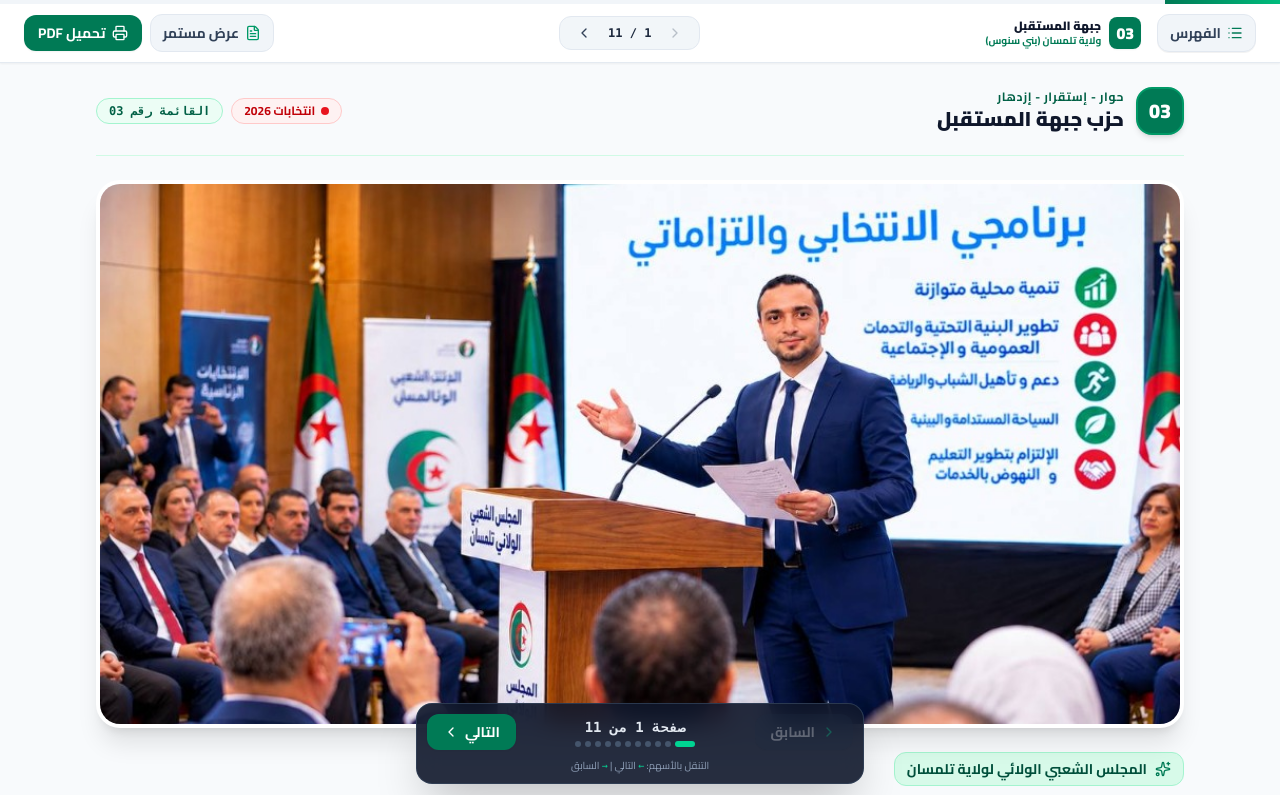
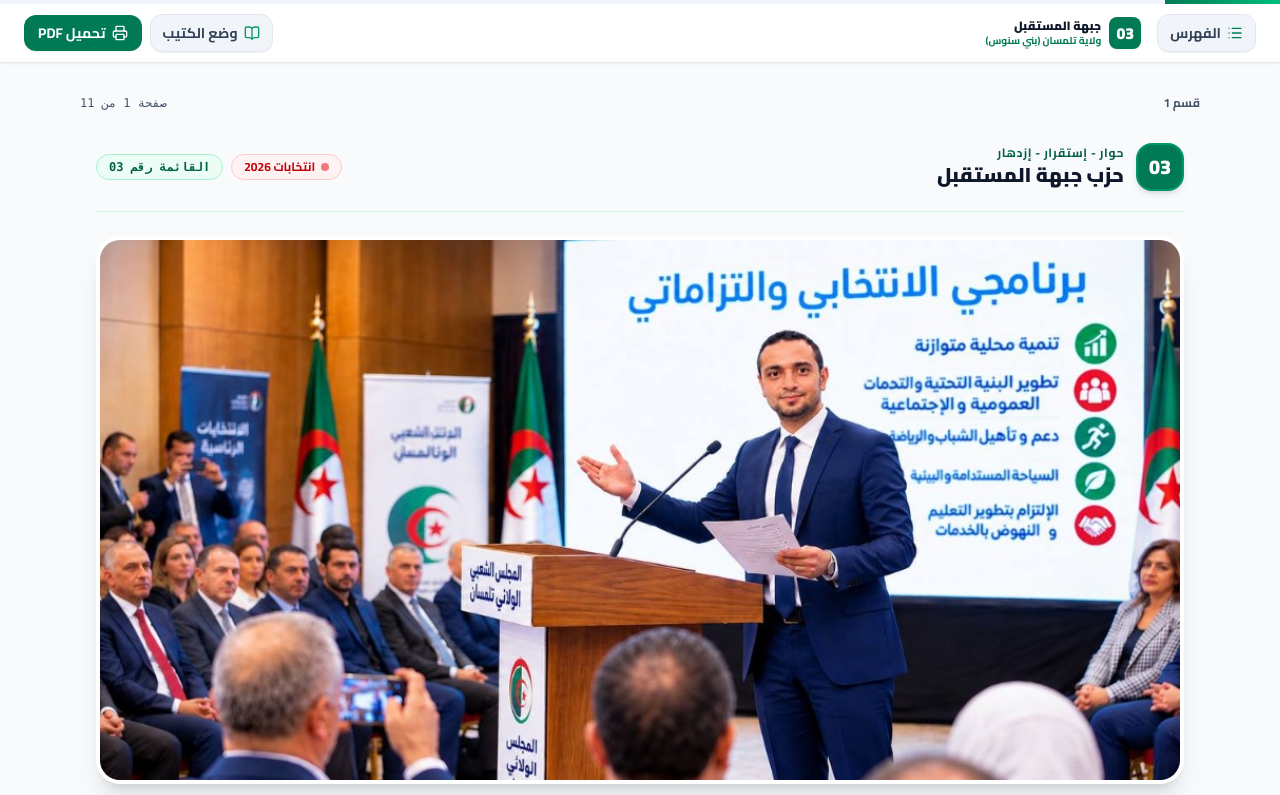
Before and after one commit to younes-coding/vote, a React (Vite) app: page / in a window 1280 px wide. Shown: the top 795 px of the page. Built offline with nearby package versions, Linux system fonts and the light colour scheme.

Commit message:
Set continuous mode as default reading view with seamless booklet toggle

```diff
--- a/src/App.tsx
+++ b/src/App.tsx
@@ -14,7 +14,7 @@ import { CommitmentIndexPage } from './components/CommitmentIndexPage';
 
 export function App() {
   const [currentPage, setCurrentPage] = useState<number>(0);
-  const [readingMode, setReadingMode] = useState<'flipbook' | 'continuous'>('flipbook');
+  const [readingMode, setReadingMode] = useState<'flipbook' | 'continuous'>('continuous');
   const [isTocOpen, setIsTocOpen] = useState<boolean>(false);
   const [modalImage, setModalImage] = useState<{
     isOpen: boolean;
@@ -29,6 +29,33 @@ export function App() {
   const totalPages = 11;
   const touchStartX = useRef<number | null>(null);
   const touchStartY = useRef<number | null>(null);
+
+  // Sync current section with scroll position in continuous mode
+  useEffect(() => {
+    if (readingMode !== 'continuous') return;
+
+    const observer = new IntersectionObserver(
+      (entries) => {
+        entries.forEach((entry) => {
+          if (entry.isIntersecting) {
+            const pageIndex = Number(entry.target.getAttribute('data-page-index'));
+            if (!isNaN(pageIndex)) {
+              setCurrentPage(pageIndex);
+            }
+          }
+        });
+      },
+      {
+        threshold: 0.15,
+        rootMargin: '-10% 0px -60% 0px',
+      }
+    );
+
+    const sections = document.querySelectorAll('[data-page-index]');
+    sections.forEach((sec) => observer.observe(sec));
+
+    return () => observer.disconnect();
+  }, [readingMode]);
 
   // Navigate to next page
   const handleNextPage = () => {
@@ -181,9 +208,22 @@ export function App() {
         currentPage={currentPage}
         totalPages={totalPages}
         readingMode={readingMode}
-        onToggleReadingMode={() =>
-          setReadingMode((prev) => (prev === 'flipbook' ? 'continuous' : 'flipbook'))
-        }
+        onToggleReadingMode={() => {
+          setReadingMode((prev) => {
+            const nextMode = prev === 'flipbook' ? 'continuous' : 'flipbook';
+            if (nextMode === 'continuous') {
+              setTimeout(() => {
+                const element = document.getElementById(`section-page-${currentPage}`);
+                if (element) {
+                  element.scrollIntoView({ behavior: 'smooth' });
+                }
+              }, 60);
+            } else {
+              window.scrollTo({ top: 0, behavior: 'smooth' });
+            }
+            return nextMode;
+          });
+        }}
         onOpenToc={() => setIsTocOpen(true)}
         onPrevPage={handlePrevPage}
         onNextPage={handleNextPage}
@@ -211,7 +251,8 @@ export function App() {
               <div
                 key={idx}
                 id={`section-page-${idx}`}
-                className="relative pb-12 border-b border-slate-200/80 last:border-b-0 print-page-break"
+                data-page-index={idx}
+                className="relative pb-12 border-b border-slate-200/80 last:border-b-0 print-page-break scroll-mt-20"
               >
                 {/* شارة رقم الصفحة في العرض المستمر */}
                 <div className="max-w-6xl mx-auto px-4 mb-2 flex items-center justify-between text-xs text-slate-600 no-print">
--- a/src/components/Navbar.tsx
+++ b/src/components/Navbar.tsx
@@ -102,22 +102,22 @@ export const Navbar: React.FC<NavbarProps> = ({
           {/* تبديل وضع القراءة */}
           <button
             onClick={onToggleReadingMode}
-            className="p-2 sm:px-3 sm:py-2 rounded-xl bg-slate-100 hover:bg-slate-200 text-slate-700 font-bold text-xs sm:text-sm border border-slate-200 flex items-center gap-1.5 transition-all cursor-pointer"
+            className="p-2 sm:px-3 sm:py-2 rounded-xl bg-slate-100 hover:bg-emerald-50 hover:text-emerald-800 text-slate-700 font-bold text-xs sm:text-sm border border-slate-200 flex items-center gap-1.5 transition-all cursor-pointer shadow-2xs"
             title={
               readingMode === 'flipbook'
-                ? 'التبديل إلى وضع القراءة المستمرة (تمرير كامل)'
+                ? 'التبديل إلى وضع العرض المستمر (تمرير كامل)'
                 : 'التبديل إلى وضع الكتيب (تقليب الصفحات)'
             }
           >
             {readingMode === 'flipbook' ? (
               <>
                 <FileText className="w-4 h-4 text-emerald-600" />
-                <span className="hidden md:inline">عرض مستمر</span>
+                <span className="hidden sm:inline">عرض مستمر</span>
               </>
             ) : (
               <>
                 <BookOpen className="w-4 h-4 text-emerald-600" />
-                <span className="hidden md:inline">وضع الكتيب</span>
+                <span className="hidden sm:inline">وضع الكتيب</span>
               </>
             )}
           </button>
```
